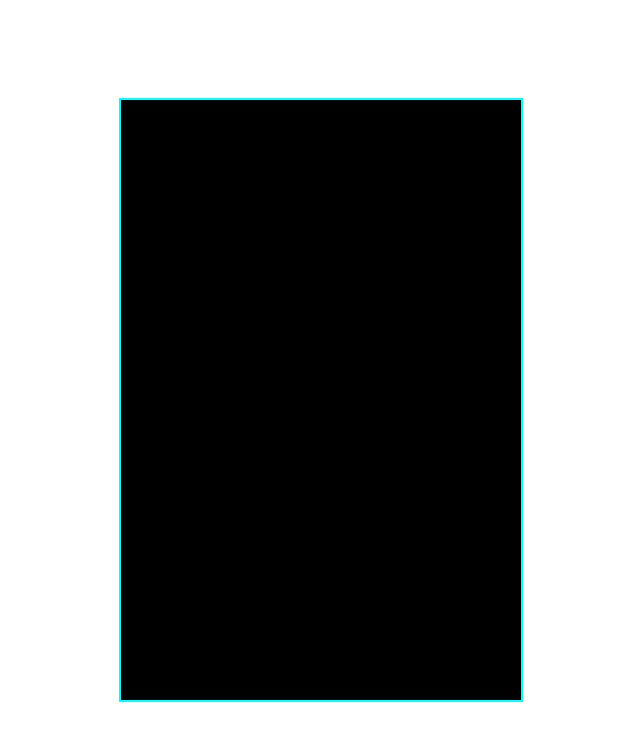
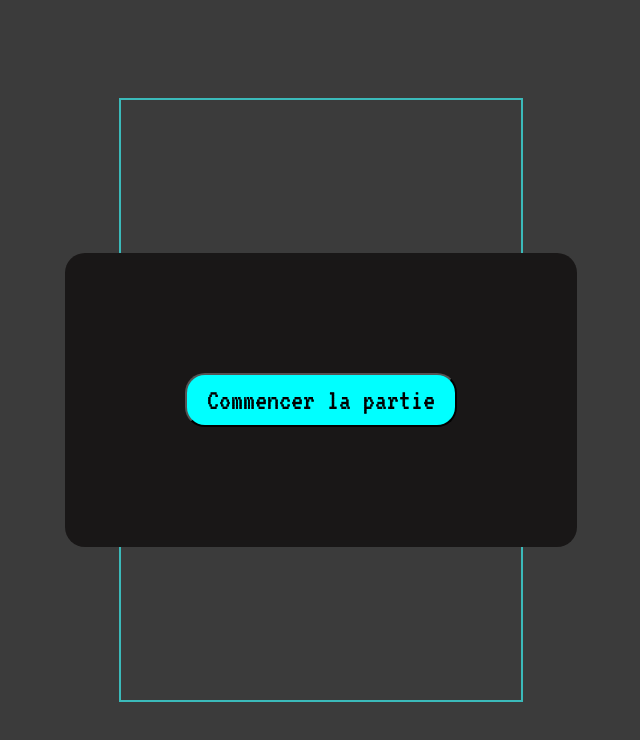
Before and after one commit to JamesMitofsky/Aesthetic-Space-Invaders, a Vue app: page / in a window 1280 px wide. Shown: the top 740 px of the page, without its empty margins (319-959 px from the left). Built offline with nearby package versions, Linux system fonts and the light colour scheme.

Commit message:
add startGameModal

```diff
--- a/src/assets/main.css
+++ b/src/assets/main.css
@@ -1 +1,11 @@
 @import './base.css';
+@import url('https://fonts.googleapis.com/css2?family=Lato:wght@400;700;900&family=VT323&display=swap');
+
+* {
+    font-family: 'Lato', sans-serif;
+    font-family: 'VT323', monospace;
+}
+
+body {
+    background-color: black;
+}
--- /dev/null
+++ b/src/components/StartGameModal.vue
@@ -0,0 +1,82 @@
+<template>
+<div class="setgame-main-container overlay">
+    <div class="setgame-container">
+        <template v-if="props.step === 'startGame'">
+        <button @click="emit('setGameMode', 'gameMode')">Commencer la partie</button>
+        </template>
+        <template v-if="props.step === 'gameMode'">
+        <div class="game-mode-container">
+            <button @click="emit('setRegister', 'register')">Solo</button>
+            <button @click="emit('setRegister', 'register')" disabled>Multijoueur</button>
+        </div>
+        </template>
+        <template v-if="props.step === 'register'">
+        <div class="game-mode-container">
+            <input placeholder="entrer votre prénom" v-model="firstName">
+            <button @click="emit('startGamePlay', firstName)" :disabled="firstName.length < 3">Jouer</button>
+        </div>
+        </template>
+    </div>
+    </div>
+</template>
+
+<script setup lang="ts">
+import { ref } from 'vue';
+import type { Step } from '@/views/HomeView.vue';
+
+const firstName = ref("");
+const props = defineProps<{
+    step: Step
+}>()
+
+const emit = defineEmits(["setGameMode", "setRegister", "startGamePlay"])
+</script>
+
+<style>
+.setgame-main-container {
+    width: 100vw;
+    height: 100vh;
+    display: flex;
+    justify-content: center;
+    align-items: center;
+  }
+
+  .setgame-container {
+    background-color: rgb(25, 23, 23);
+    padding: 100px;
+    width: 40%;
+    border-radius: 20px;
+    display: flex;
+    justify-content: center;
+    align-items: center;
+  }
+
+  .game-mode-container {
+    display: flex;
+    flex-direction: column;
+    justify-content: center;
+    align-items: center;
+    width: 100%;
+  }
+
+  button {
+    background-color: aqua;
+    padding: 10px;
+    border-radius: 20px;
+    font-size: 30px;
+    width: 100%;
+    margin: 20px;
+  }
+
+  input {
+    width: 100%;
+    height: 50px;
+    font-size: 20px;
+    padding: 10px;
+    border: 5px solid grey;
+    border-radius: 20px;
+  }
+  input:focus {
+    outline: none;
+  }
+</style>
--- a/src/views/HomeView.vue
+++ b/src/views/HomeView.vue
@@ -1,6 +1,7 @@
 <script setup lang="ts">
-import { onMounted } from 'vue'
+import {ref} from 'vue'
 import SpaceshipImage from '../assets/spaceship.png'
+import Modal from "../components/StartGameModal.vue";
 import BulletImage from '../assets/bullets.png'
 
 // Create type Bullets
@@ -21,6 +22,8 @@
   lastShootTime: number
 }
 
+export type Step = "startGame" | "gameMode" | "register"
+
 // Used to store the last time the game loop was run
 let oldTimeStamp = 0
 
@@ -34,6 +37,9 @@
 const width = 400
 let paused = false
 const spaceshipSize = 50
+const startGame = ref(false);
+const step = ref<Step>("startGame");
+const firstName = ref("");
 
 // Declare player object
 const player: Player = {
@@ -206,13 +212,27 @@
   }
 }
 
-onMounted(() => {
-  initGame()
-})
+const setgameMode = (gameMode: Step) => {
+  step.value = gameMode;
+}
+
+const setRegister = (register: Step) => {
+  step.value = register;
+}
+
+
+const startGamePlay = (name: string) => {
+  startGame.value = true;
+  firstName.value = name;
+  initGame();
+}
 </script>
 
 <template>
   <body>
+    <template v-if="!startGame">
+      <Modal :step="step" @set-game-mode="setgameMode" @set-register="setRegister" @start-game-play="startGamePlay"/>
+    </template>
       <div class="canvas-container">
         <canvas id="canvas" :height="height" :width="width" />
       </div>
@@ -221,6 +241,7 @@
 
 <style scoped>
   .canvas-container {
+    z-index: 0;
     height: 100vh;
     width: 100vw;
     display: flex;
@@ -232,4 +253,16 @@
     background-color: black;
     border: 2px solid aqua;
   }
+
+  .overlay {
+    z-index: 1;
+    background-color:rgba(118, 118, 118, 0.5);
+    position:absolute;
+    top:0;
+    left:0;
+    right:0;
+    bottom:0;
+    width:100%;
+    height:100%;
+  }
 </style>
```
Lines whose indentation alone changed are shown as unchanged.
